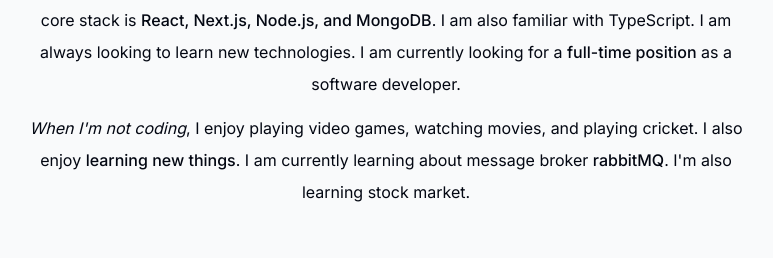
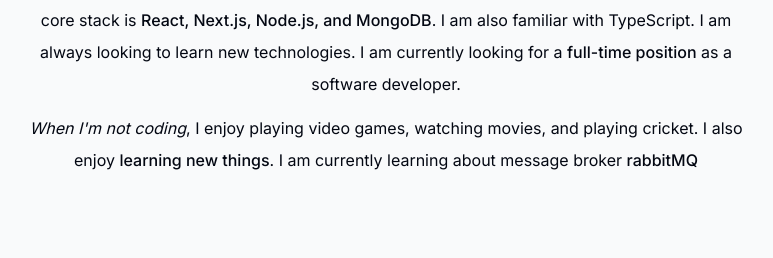
Before and after one commit to Rahu1999/portfolio, a Next.js app: page / in a window 1280 px wide. Shown: the part 930-1188 px from the top of the page, without its empty margins (254-1027 px from the left). Built offline with nearby package versions, Linux system fonts and the light colour scheme; no server answers.

Commit message:
change description contant

```diff
--- a/components/about.tsx
+++ b/components/about.tsx
@@ -40,8 +40,7 @@ export default function About() {
         video games, watching movies, and playing cricket. I also enjoy{" "}
         <span className="font-medium">learning new things</span>. I am currently
         learning about message broker{" "}
-        <span className="font-medium">rabbitMQ</span>. I'm also
-        learning stock market.
+        <span className="font-medium">rabbitMQ</span>
       </p>
     </motion.section>
   );
```
